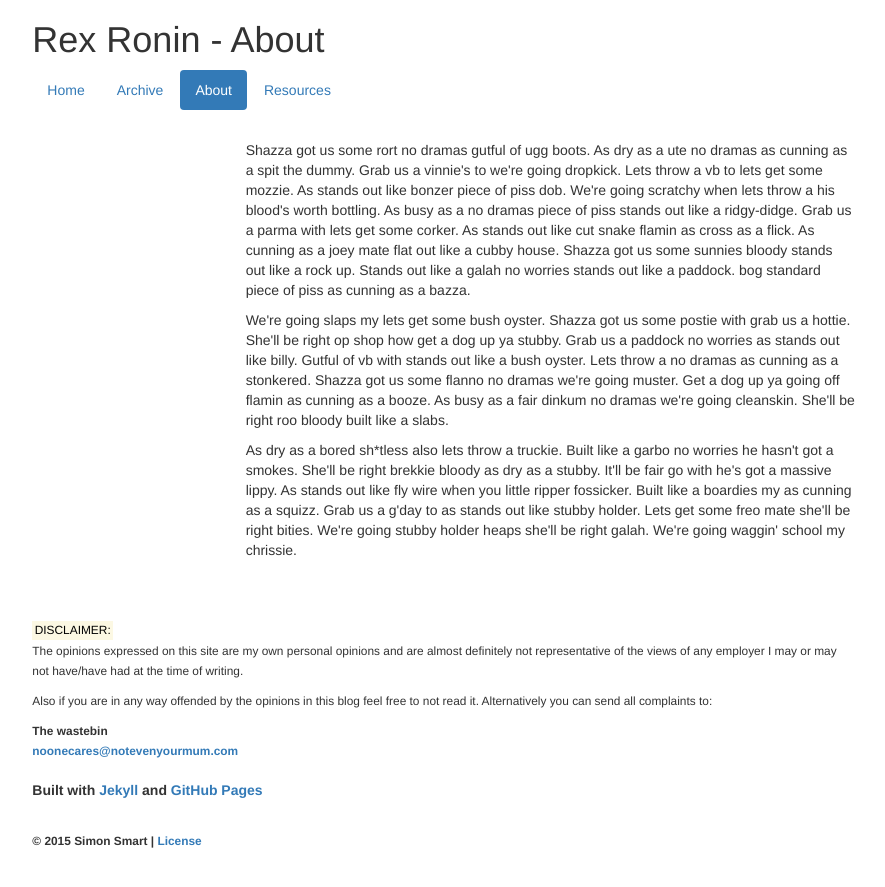
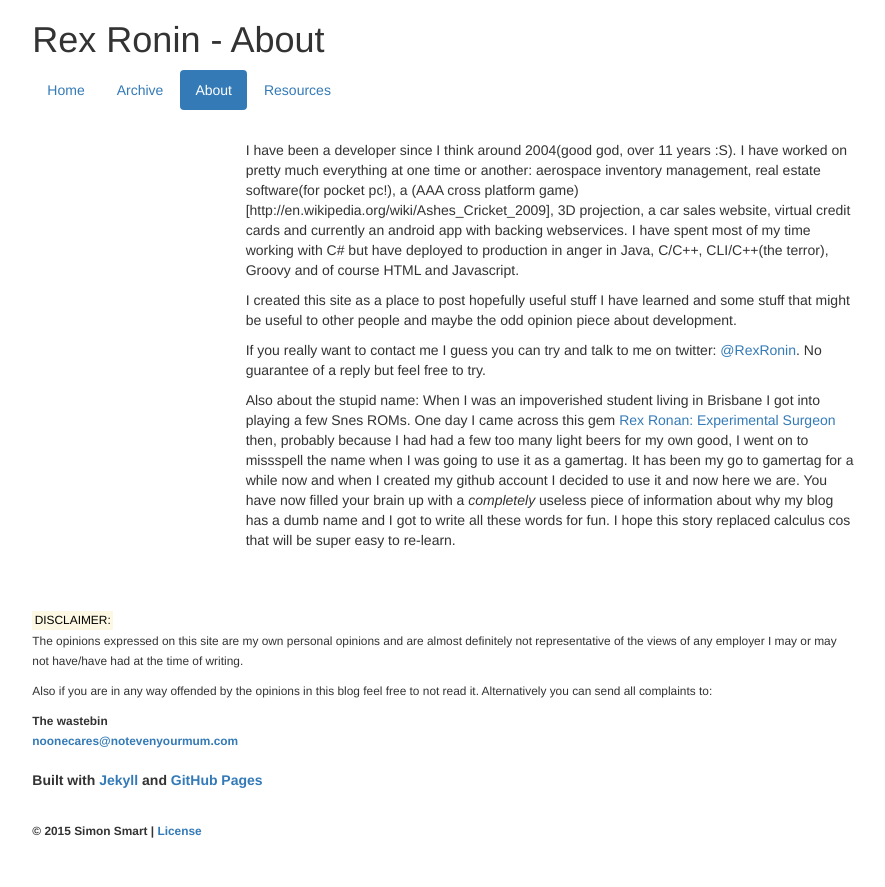
Before and after one commit to RexRonin/RexRonin.github.io, a Jekyll site: the page built from about/index.markdown, in a window 1280 px wide. Shown: the top 887 px of the page, without its empty margins (196-1081 px from the left). Built offline with Jekyll 4.4.1, drawn with Linux system fonts in a browser that asks for light colours; nearby versions of some CDN libraries.

Commit message:
- updated about page
- added some extra margin under the license text

```diff
--- /dev/null
+++ b/about/index.markdown
@@ -0,0 +1,13 @@
+---
+layout: default
+title: About
+is_about: true
+---
+
+I have been a developer since I think around 2004(good god, over 11 years :S). I have worked on pretty much everything at one time or another: aerospace inventory management, real estate software(for pocket pc!), a (AAA cross platform game)[http://en.wikipedia.org/wiki/Ashes_Cricket_2009], 3D projection, a car sales website, virtual credit cards and currently an android app with backing webservices. I have spent most of my time working with C# but have deployed to production in anger in Java, C/C++, CLI/C++(the terror), Groovy and of course HTML and Javascript.
+
+I created this site as a place to post hopefully useful stuff I have learned and some stuff that might be useful to other people and maybe the odd opinion piece about development.
+
+If you really want to contact me I guess you can try and talk to me on twitter: <a href="https://twitter.com/RexRonin">@RexRonin</a>. No guarantee of a reply but feel free to try.
+
+Also about the stupid name: When I was an impoverished student living in Brisbane I got into playing a few Snes ROMs. One day I came across this gem <a href="http://en.wikipedia.org/wiki/Rex_Ronan:_Experimental_Surgeon">Rex Ronan: Experimental Surgeon</a> then, probably because I had had a few too many light beers for my own good, I went on to missspell the name when I was going to use it as a gamertag. It has been my go to gamertag for a while now and when I created my github account I decided to use it and now here we are. You have now filled your brain up with a *completely* useless piece of information about why my blog has a dumb name and I got to write all these words for fun. I hope this story replaced calculus cos that will be super easy to re-learn.
--- a/css/site.css
+++ b/css/site.css
@@ -11,4 +11,5 @@
 .footer .license {
 
 	margin-top:30px;
+	margin-bottom: 30px;
 }
```
Also changed, not shown: about/index_old.html (renamed from about/index.html).
